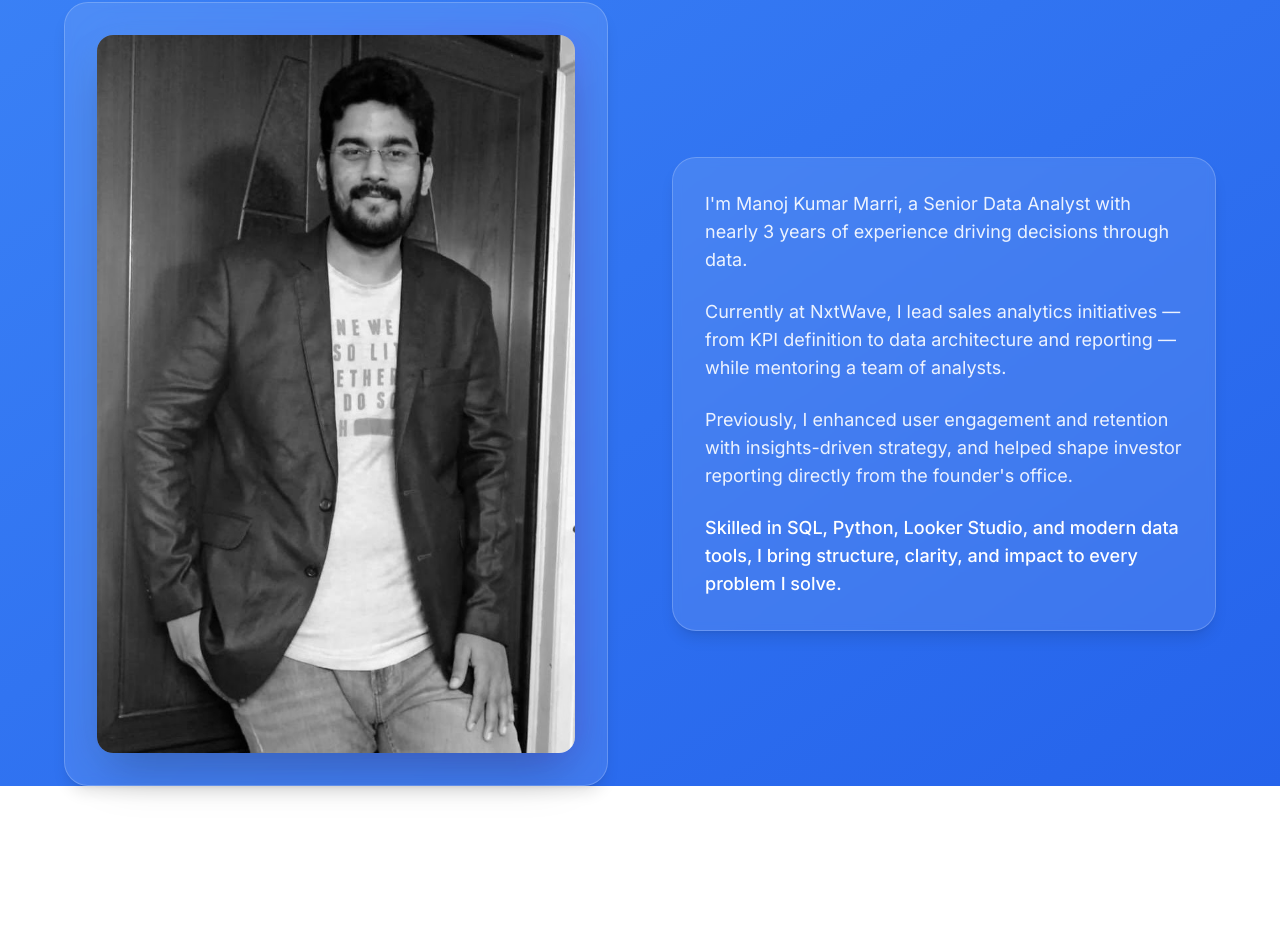
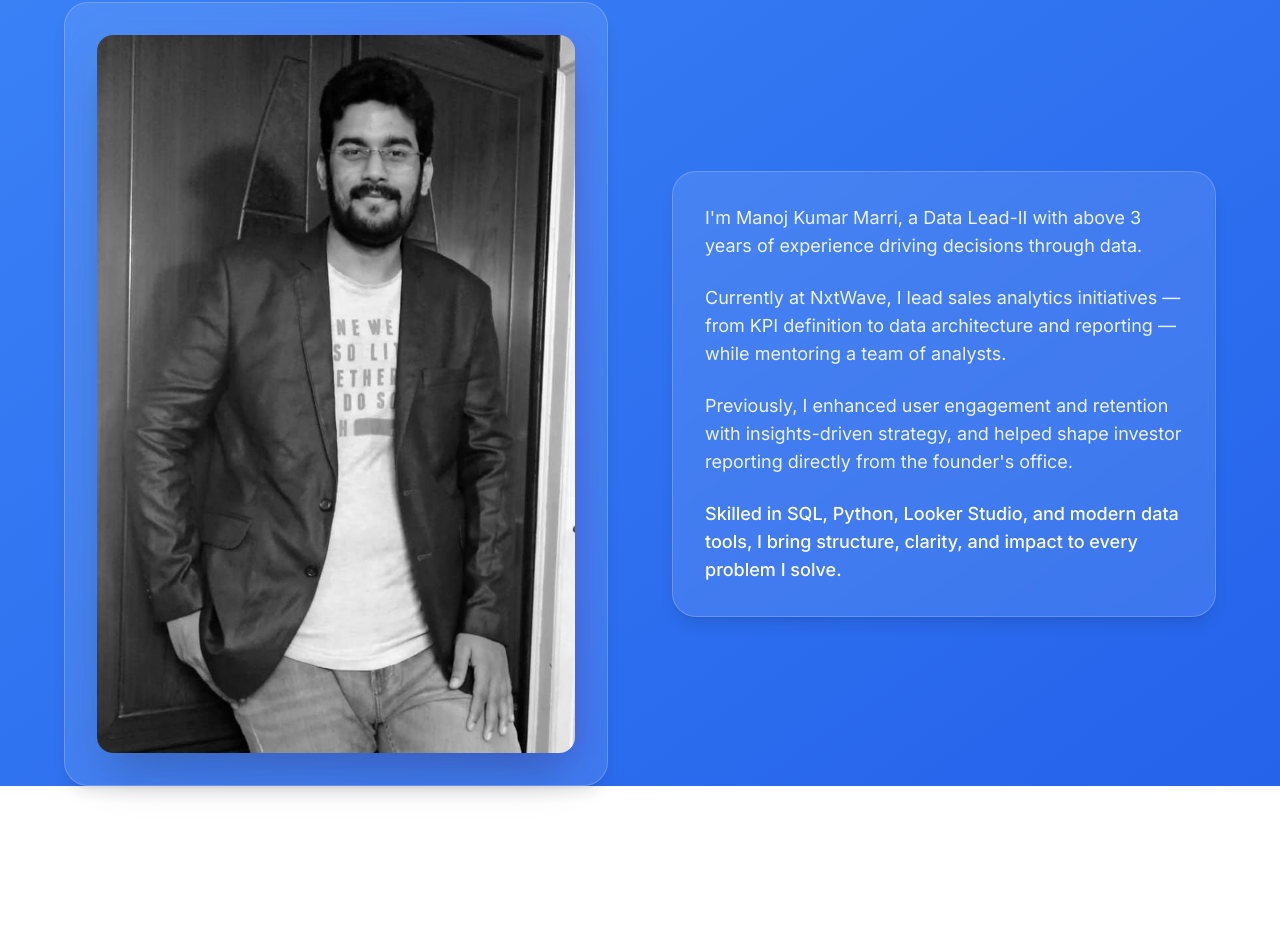
Before and after one commit to marri26/manoj-marri-portfolio-site, a React (Vite) app: page / in a window 1280 px wide. Shown: the part 902-1854 px from the top of the page. Built offline with nearby package versions, Linux system fonts and the light colour scheme.

Commit message:
Update AboutSection.tsx

```diff
--- a/src/components/AboutSection.tsx
+++ b/src/components/AboutSection.tsx
@@ -29,7 +29,7 @@ const AboutSection = () => {
             <div className="bg-white/10 backdrop-blur-sm rounded-3xl p-8 shadow-lg border border-white/20 hover:bg-white/15 transition-all duration-500">
               <div className="space-y-6 text-white/90 leading-relaxed">
                 <p className="text-lg hover:text-white transition-colors duration-300">
-                  I'm Manoj Kumar Marri, a Senior Data Analyst with nearly 3 years of experience driving decisions through data.
+                  I'm Manoj Kumar Marri, a Data Lead-II with above 3 years of experience driving decisions through data.
                 </p>
                 <p className="text-lg hover:text-white transition-colors duration-300">
                   Currently at NxtWave, I lead sales analytics initiatives — from KPI definition to data architecture and reporting — while mentoring a team of analysts.
```
